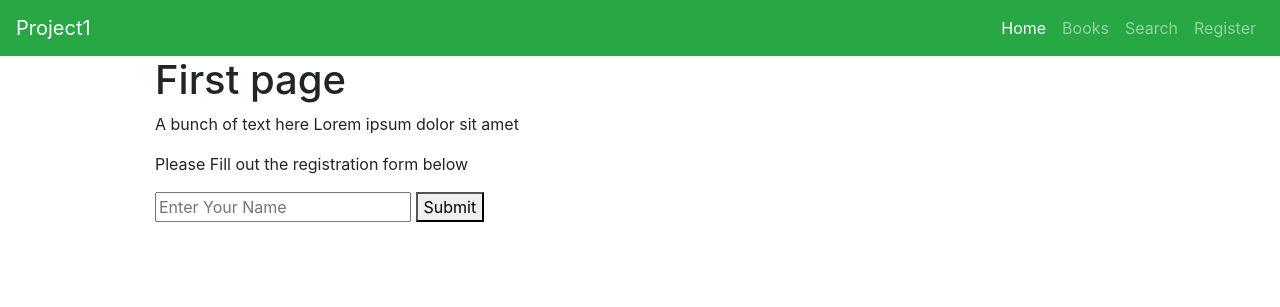
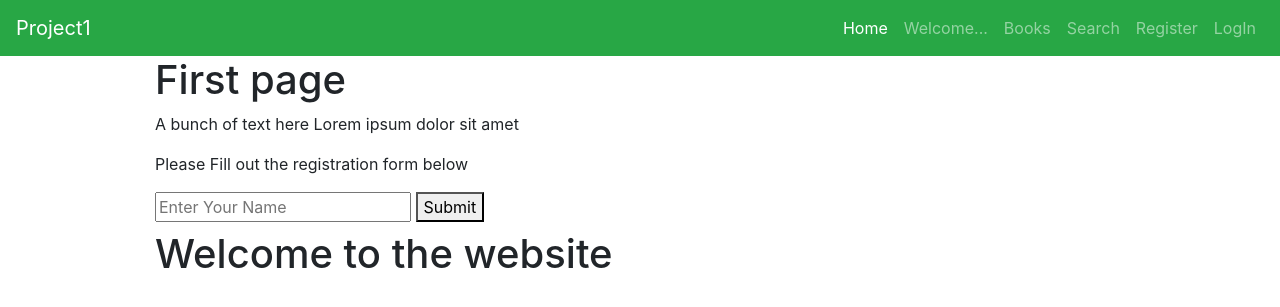
Before and after one commit to DracV/project1, a Flask app: page / in a window 1280 px wide. Shown: the top 307 px of the page. Run offline with Flask 2, Linux system fonts and the light colour scheme; some libraries are stand-ins or nearby versions.

Commit message:
Login not finished

```diff
--- a/application.py
+++ b/application.py
@@ -27,13 +27,16 @@
 
 @app.route("/register", methods=["GET","POST"])
 def register():
+    """Register for website"""
+
     headline = "Register Here"
     return render_template ("register.html", headline=headline)
 
-
-# users should be able to register TODO
+# users should be able to register
 @app.route("/newuser", methods=["POST"])
 def newuser():
+        """Add a new User"""
+
     #get user and pass and check if correct
         name = request.form.get('username')
         email = request.form.get("email")
@@ -48,17 +51,21 @@
             db.commit()
             return render_template("success.html", message="Registration successful!")
 
+# users should be able to login TODO
+@app.route("/login", methods=["GET","POST"])
+def login():
+    """Log In to website"""
+    headline = "LogIn Here"
+    # Get account information. - Name and Pass
+    name = request.form.get("username")
+    password = request.form.get("password")
+    user = db.execute("SELECT * FROM users WHERE name =:name", {"name": name}).fetchall()
 
-#@app.route('/login', methods=['POST'])
-#def login():
-    #user = request.form.get('username')
-    #password = request.form.get("password")
-    #if user != 'admin' or password != 'admin':
-    #    return render_template("register.html", message="Passwords wrong!")
+    #return render_template("login.html", message="Password doesn't match our records.")
+    #db.execute("SELECT * FROM users WHERE name = :name, pass = :password", {"name": name, "pass": password}).fetchall() == 1
+    return render_template("login.html", user=user)
     #else:
-    #    return render_template('login.html', message="You are logged in")
-
-
+        #return render_template("login.html", message="Sorry")
 
 # users should be able to logout TODO
 @app.route("/logout")
--- a/templates/index.html
+++ b/templates/index.html
@@ -20,7 +20,7 @@
 
 
   <h1>  {{ message }} </h1>
-
+  <h1>Welcome to the website  </h1>
 
 
 
--- a/templates/layout.html
+++ b/templates/layout.html
@@ -21,6 +21,9 @@
                     <a class="nav-link" href="{{ url_for('index') }}">Home <span class="sr-only">(current)</span></a>
                   </li>
                   <li class="nav-item">
+                    <a class="nav-link" href="{{ url_for('index') }}"> Welcome...{{request.form['username']}}</a>
+                  </li>
+                  <li class="nav-item">
                     <a class="nav-link" href="{{ url_for('books') }}"> Books</a>
                   </li>
                   <li class="nav-item">
@@ -29,6 +32,9 @@
                   {% if not logged_in %}
                     <li class="nav-item">
                       <a class="nav-link" href="{{ url_for('register') }}">Register</a>
+                    </li>
+                    <li class="nav-item">
+                      <a class="nav-link" href="{{ url_for('login') }}"> LogIn</a>
                     </li>
                   {% else %}
                       <li class="nav-item">
--- a/templates/register.html
+++ b/templates/register.html
@@ -16,6 +16,6 @@
     </form>
       <p>Hello, {{request.form['username']}} </p>
 
-      <h1>  {{ message }} </h1>
+
 
 {% endblock %}
```
Also changed, not shown: templates/login.html (+11 -9 lines), 1 other file.
